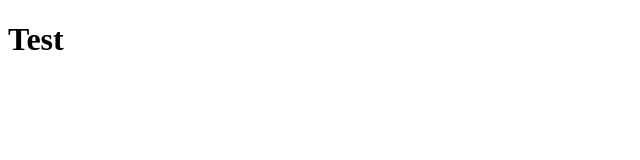
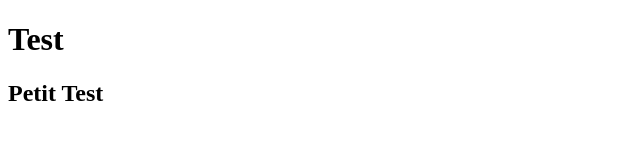
Before and after one commit to MathisDarde/Test, a plain HTML site: page index.html in a window 1280 px wide. Shown: the whole page, without its empty margins (0-640 px from the left). Drawn offline with Linux system fonts and the light colour scheme.

Commit message:
ajout h2 index

```diff
--- a/index.html
+++ b/index.html
@@ -7,5 +7,6 @@
   </head>
   <body>
     <h1>Test</h1>
+    <h2>Petit Test</h2>
   </body>
 </html>
```
